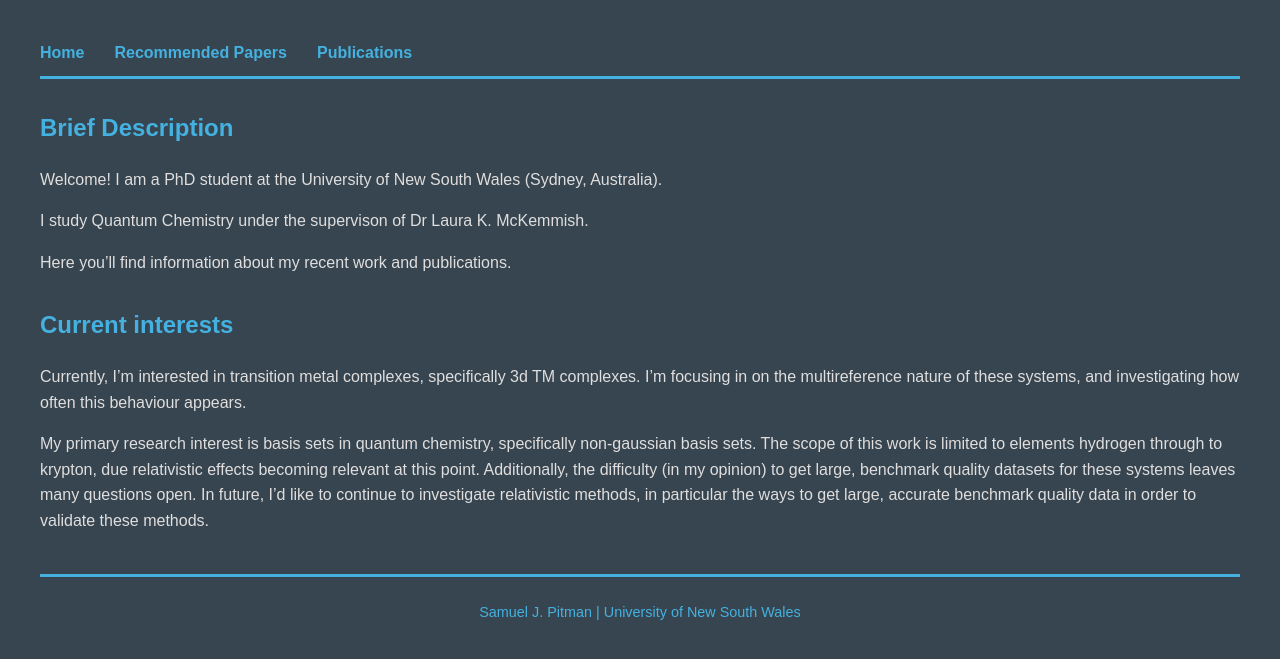
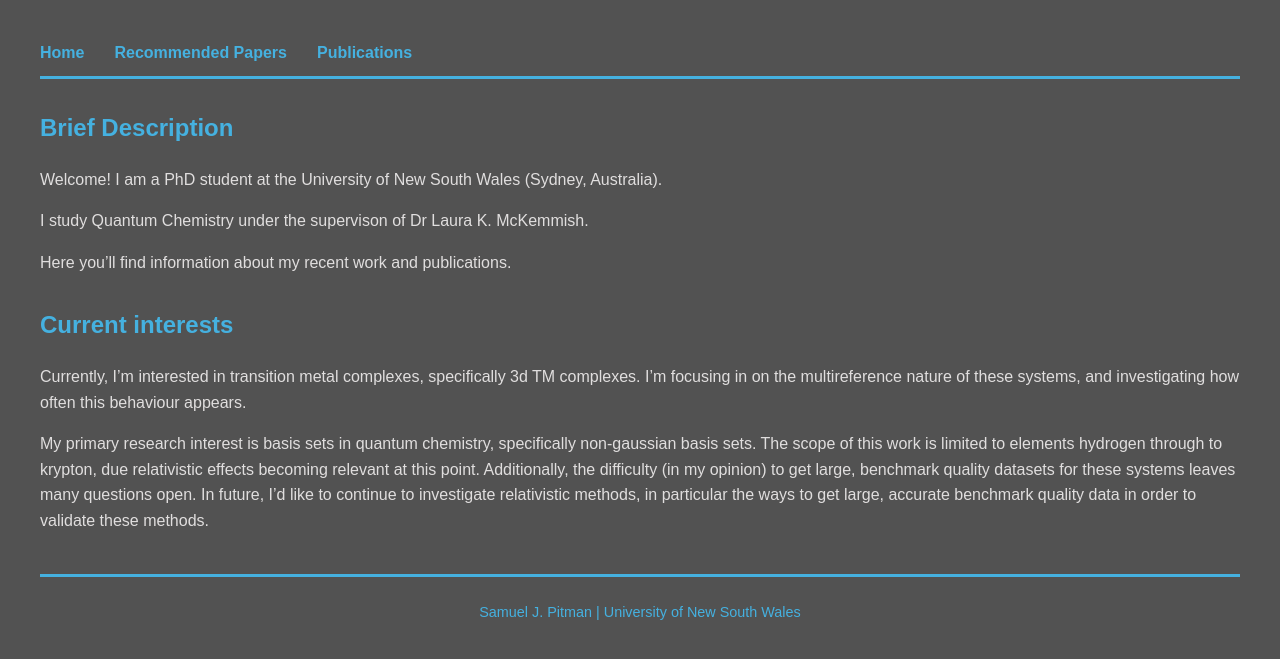
Before and after one commit to SamuelPitman/SamuelPitman.github.io, a Jekyll site: the page built from index.md, in a window 1280 px wide. Shown: the top 659 px of the page. Built offline with Jekyll 4.4.1, drawn with Linux system fonts in a browser that asks for light colours.

Commit message:
Update style.css
different grey

```diff
--- a/assets/style.css
+++ b/assets/style.css
@@ -1,7 +1,7 @@
 body {
   font-family: Arial, sans-serif;
   margin: 40px;
-  background-color: #36454F; /* Clean background attempt */
+  background-color: #525252; /* Clean background attempt */
   color: #e0dede;
   line-height: 1.6;
 }
```
